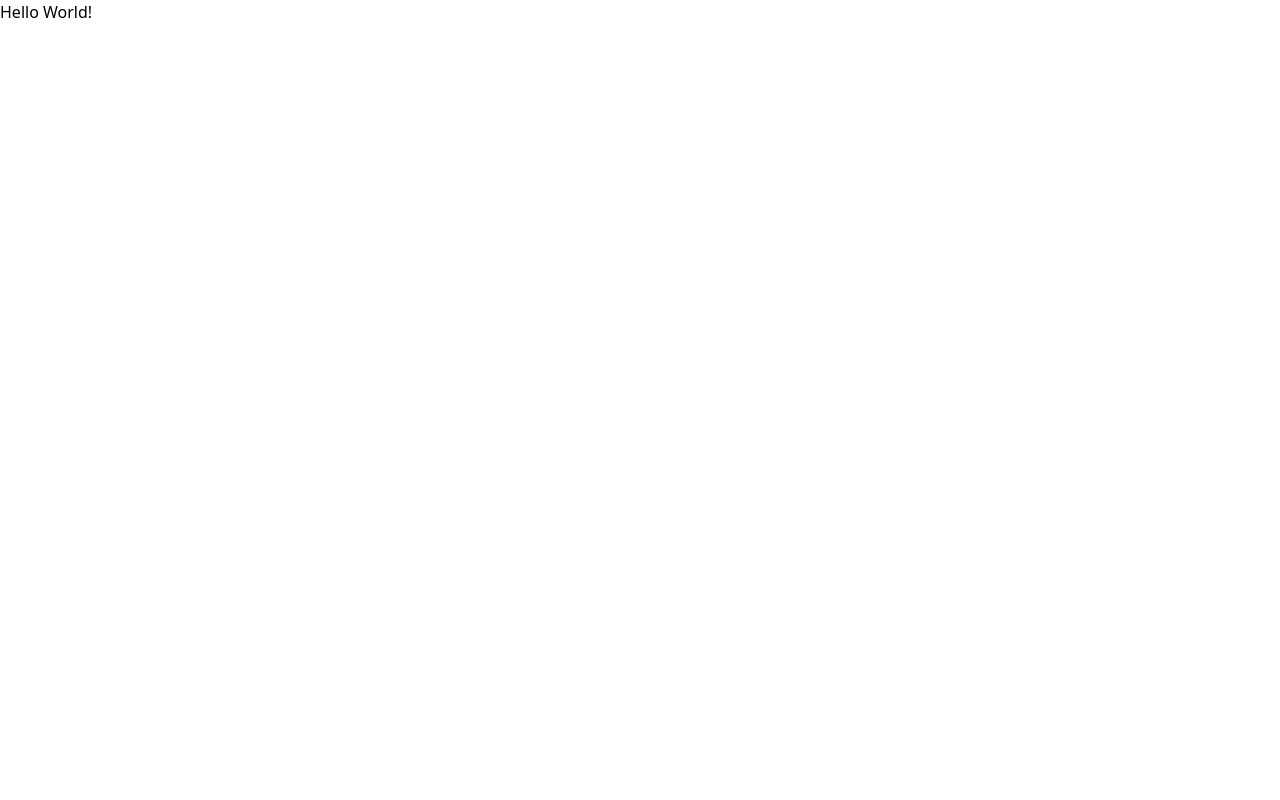
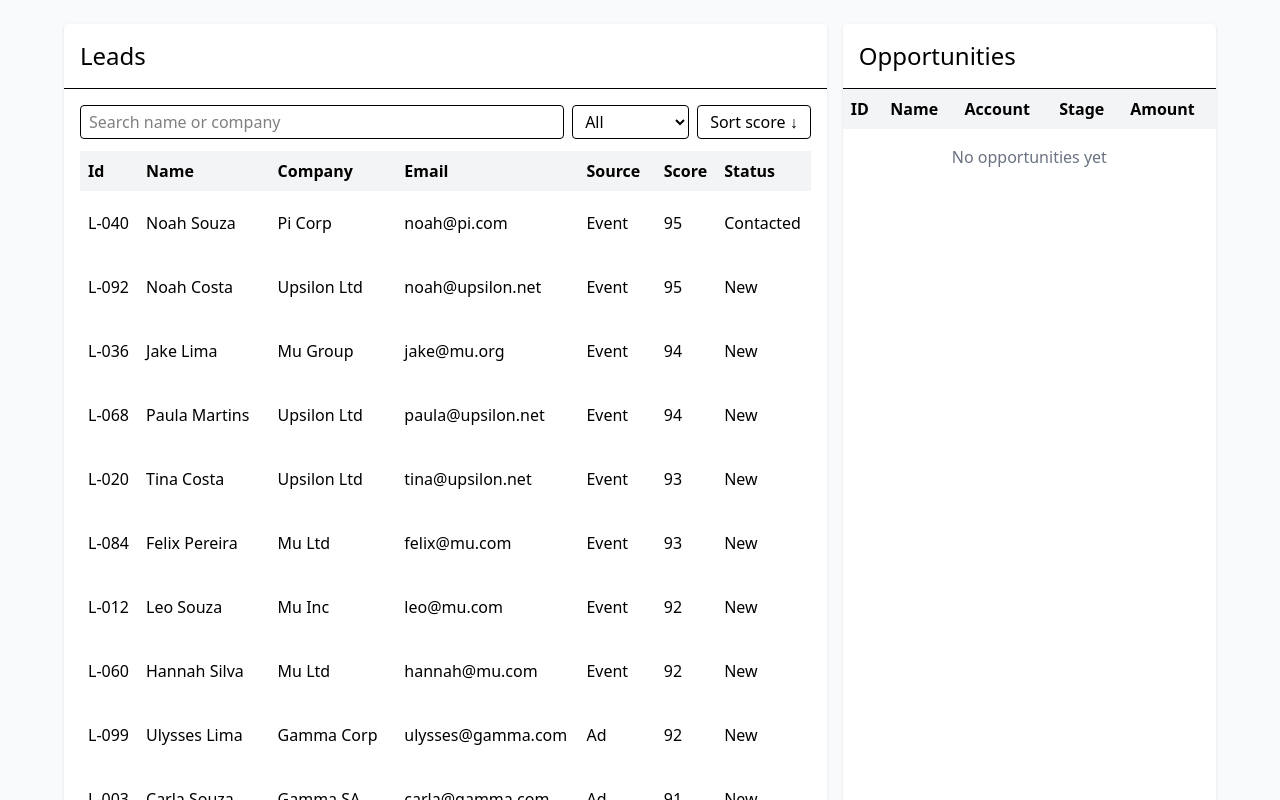
Before and after one commit to leoaltemari/mini-seller-console, a React (Vite) app: page / in a window 1280 px wide. Shown: the top 800 px of the page. Built offline with nearby package versions, Linux system fonts and the light colour scheme.

Commit message:
feat: creates LeadsTable component

```diff
--- a/src/App.tsx
+++ b/src/App.tsx
@@ -1,8 +1,13 @@
 
-function App() {
+
+import { OpportunitiesProvider } from './context/OpportunitiesContext';
+import LeadsPage from './pages/LeadsPage';
+
+
+export default function App() {
   return (
-    <h1>Hello World!</h1>
+    <OpportunitiesProvider>
+      <LeadsPage />
+    </OpportunitiesProvider>
   )
 }
-
-export default App
--- /dev/null
+++ b/src/pages/LeadsPage.tsx
@@ -0,0 +1,93 @@
+import LeadDetailSlide from '@components/LeadDetailSlide';
+import LeadsTable from '@components/LeadsTable';
+import OpportunitiesTable from '@components/OpportunitiesTable';
+import { useFetchLeads } from '@hooks/useFetchLeads';
+import { Lead } from '@models/leads';
+
+import { useCallback, useMemo, useRef, useState } from 'react';
+
+
+function sortByScore(a: Lead, b: Lead, desc: boolean) {
+  return desc ? b.score - a.score : a.score - b.score;
+}
+
+export default function LeadsPage() {
+  const [selected, setSelected] = useState<Lead | null>(null);
+  const [pagination, setPagination] = useState({ page: 1, pageSize: 20 });
+
+  const { leads, loading, error, saveLead, convertLead, prefs, setPrefs, hasMore } = useFetchLeads(pagination);
+
+  const observer = useRef<IntersectionObserver | null>(null);
+
+  /** handles infinity scroll behaviour */
+  const lastLeadRef = useCallback((node: HTMLTableRowElement | null) => {
+    if (loading) return;
+
+    if (observer.current) {
+      observer.current.disconnect();
+    }
+
+    observer.current = new IntersectionObserver(entries => {
+      if (entries[0].isIntersecting && hasMore) {
+        setPagination(prev => ({ ...prev, page: prev.page + 1 }));
+      }
+    });
+
+    if (node) {
+      observer.current.observe(node);
+    }
+  }, [loading, hasMore]);
+
+  const filteredLeads = useMemo(() => {
+    if (!leads) return [];
+
+    const query = (prefs.query || '').toLowerCase();
+
+    return leads
+      .filter(l => {
+        const matchesQuery = !query || l.name.toLowerCase().includes(query) || l.company.toLowerCase().includes(query);
+        const matchesStatus = !prefs.filterStatus || l.status === prefs.filterStatus;
+
+        return matchesQuery && matchesStatus;
+      })
+      .sort((a, b) => sortByScore(a, b, prefs.sortDesc));
+  }, [leads, prefs]);
+
+  if (error) return <div className="p-8 text-red-600">{error}</div>;
+
+  return (
+    <div className="bg-gray-50 p-6">
+      <div className="max-w-6xl mx-auto grid grid-cols-1 md:grid-cols-3 gap-4">
+        <div className="md:col-span-2 bg-white rounded shadow">
+          <h1 className="text-2xl p-4 border-b">Leads</h1>
+
+          <LeadsTable
+            leads={filteredLeads}
+            onRowClick={setSelected}
+            onSortToggle={() => setPrefs({ ...prefs, sortDesc: !prefs.sortDesc })}
+            sortDesc={prefs.sortDesc}
+            filterStatus={prefs.filterStatus}
+            onFilterChange={filter => setPrefs({ ...prefs, filterStatus: filter })}
+            query={prefs.query}
+            onQueryChange={query => setPrefs({ ...prefs, query: query })}
+            lastLeadRef={lastLeadRef}
+          />
+
+          {loading && <div className="p-4 text-center">Loading more leads...</div>}
+        </div>
+
+        <div className="bg-white rounded shadow">
+          <h1 className="text-2xl p-4 border-b">Opportunities</h1>
+          <OpportunitiesTable />
+        </div>
+      </div>
+
+      <LeadDetailSlide
+        lead={selected}
+        onClose={() => setSelected(null)}
+        onSave={saveLead}
+        onConvert={convertLead}
+      />
+    </div>
+  )
+}
```
